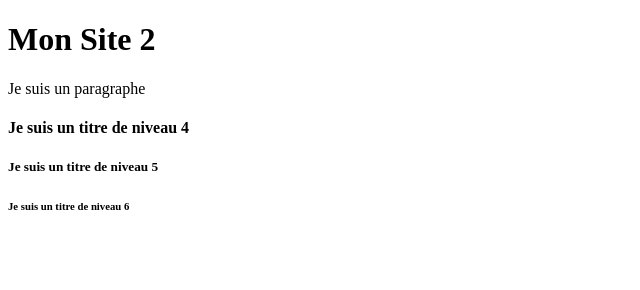
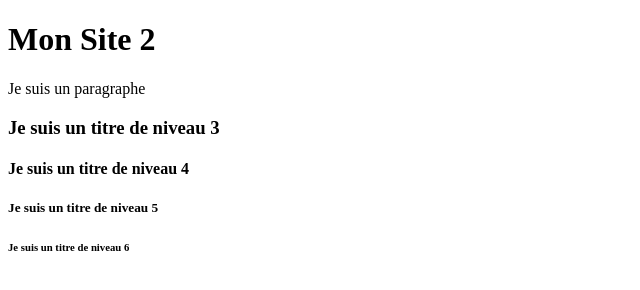
Before and after one commit to user20201901/demo-git, a plain HTML site: page index.html in a window 1280 px wide. Shown: the whole page, without its empty margins (0-640 px from the left). Drawn offline with Linux system fonts and the light colour scheme.

Commit message:
Ajout de h3

```diff
--- a/index.html
+++ b/index.html
@@ -8,6 +8,7 @@
 <body>
     <h1>Mon Site 2 </h1>
     <p>Je suis un paragraphe</p>
+    <h3>Je suis un titre de niveau 3</h3>
     <h4>Je suis un titre de niveau 4</h4>
     <h5>Je suis un titre de niveau 5</h5>
     <h6>Je suis un titre de niveau 6</h6>
```
